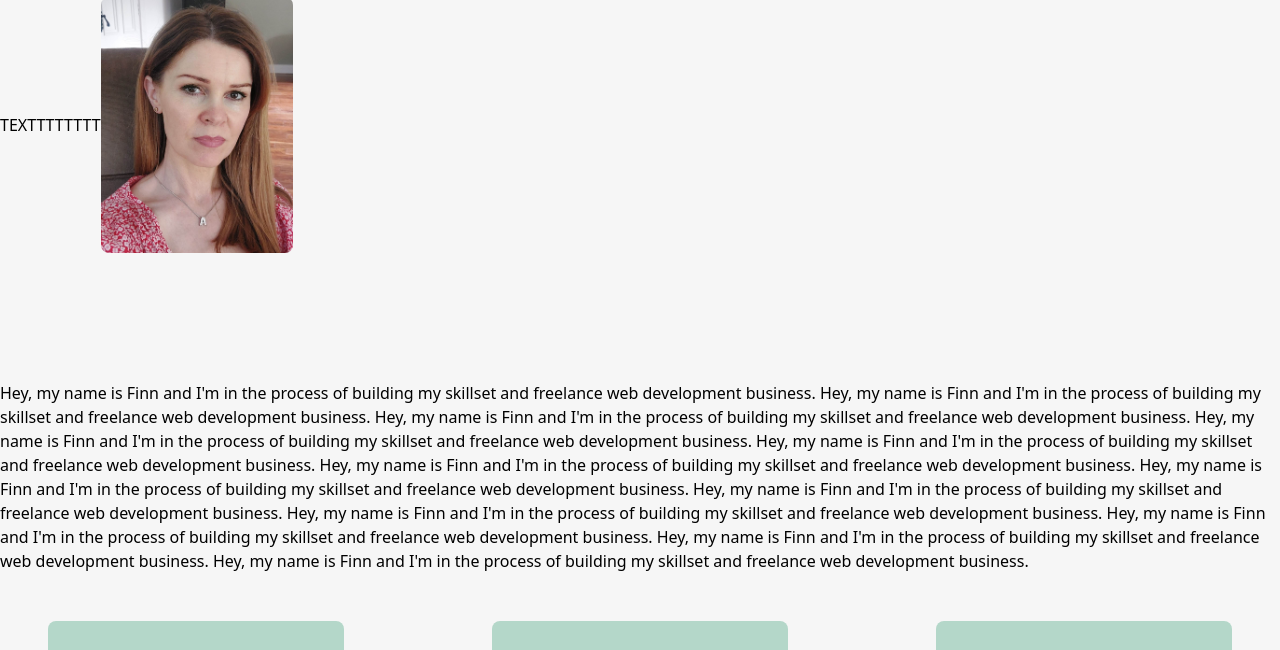
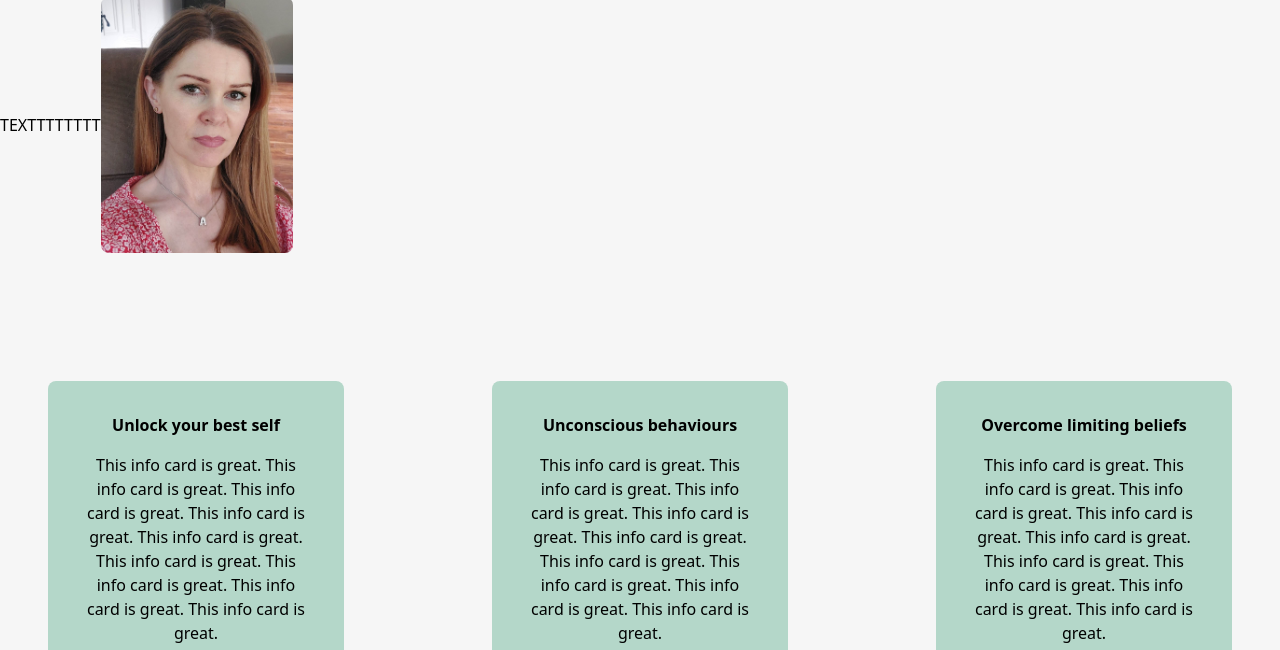
Before and after one commit to FinnCummins/whitebeam-hypnotherapy, an Astro site: page / in a window 1280 px wide. Shown: the part 131-781 px from the top of the page. Built offline with nearby package versions, Linux system fonts and the light colour scheme; Astro itself is replaced by a stand-in of ours.

Commit message:
Removed default text from home page

```diff
--- a/src/pages/index.astro
+++ b/src/pages/index.astro
@@ -7,20 +7,6 @@ import Welcome from "../components/Welcome.astro";
 <Layout title="Whitebeam Wellbeing  – Mental Health and Wellbeing Coach, Clinical Hypnotherapy">
     <Welcome />
 	<p class="mt-32">
-        Hey, my name is Finn and I'm in the process of building my skillset and freelance web development business.
-        Hey, my name is Finn and I'm in the process of building my skillset and freelance web development business.
-        Hey, my name is Finn and I'm in the process of building my skillset and freelance web development business.
-        Hey, my name is Finn and I'm in the process of building my skillset and freelance web development business.
-        Hey, my name is Finn and I'm in the process of building my skillset and freelance web development business.
-        Hey, my name is Finn and I'm in the process of building my skillset and freelance web development business.
-        Hey, my name is Finn and I'm in the process of building my skillset and freelance web development business.
-        Hey, my name is Finn and I'm in the process of building my skillset and freelance web development business.
-        Hey, my name is Finn and I'm in the process of building my skillset and freelance web development business.
-
-        Hey, my name is Finn and I'm in the process of building my skillset and freelance web development business.
-        Hey, my name is Finn and I'm in the process of building my skillset and freelance web development business.
-        Hey, my name is Finn and I'm in the process of building my skillset and freelance web development business.
-
 
     </p>
     <div class="flex flex-row items-center justify-between m-12">
```
